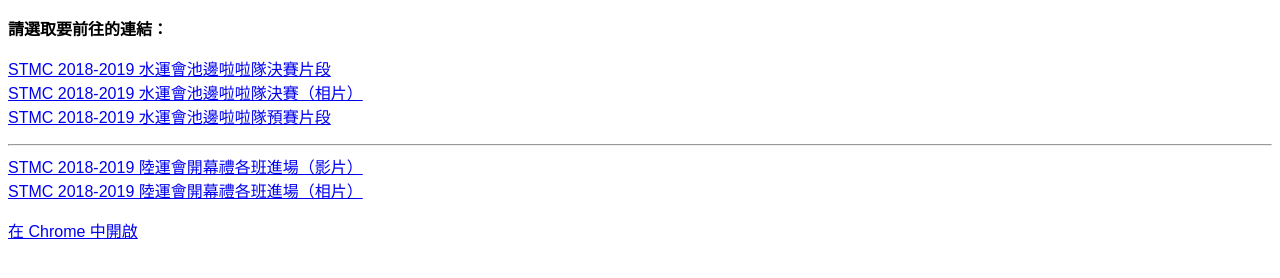
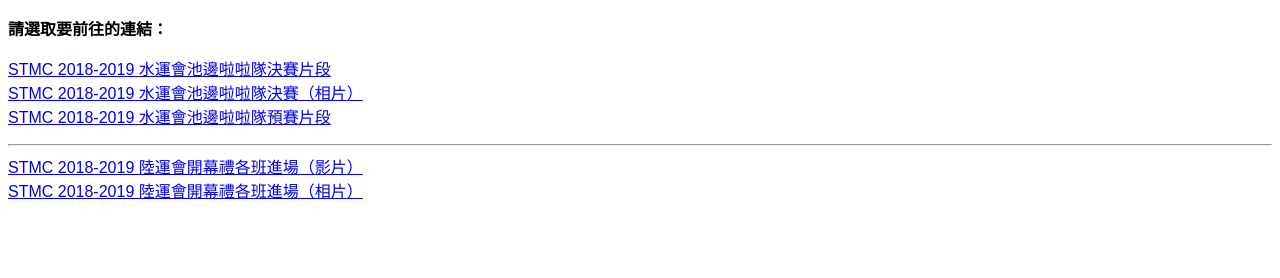
Before and after one commit to lee011/lee011.github.io, a plain HTML site: page igLinkSelect/index.html in a window 1280 px wide. Drawn offline with Linux system fonts and the light colour scheme.

Commit message:
Update page

```diff
--- a/igLinkSelect/index.html
+++ b/igLinkSelect/index.html
@@ -15,7 +15,7 @@
         <img src="open.png" style="margin-right: 4px;" />
         <div>
             您正在使用 Instagram 內置瀏覽器。按下下方連結時或未能自動跳轉至相應的應用程式。<br />
-            按右上方三點按鈕，然後按 [在 Chrome 中開啟] 以便在 Chrome 中開啟此連結選擇器。
+            按<a href="googlechrome://navigate?url=https://lee011.github.io/igLinkSelect/">在 Chrome 中開啟</a>以便在 Chrome 中開啟此連結選擇器。
         </div>
     </div>
     <p><b>請選取要前往的連結：</b></p>
@@ -26,7 +26,7 @@
         <a href="https://youtu.be/lGDbKmbfCk8" target="_blank">STMC 2018-2019 陸運會開幕禮各班進場（影片）</a><br />
         <a href="https://photos.app.goo.gl/hdkvf4nYc4pK7L9o7" target="_blank">STMC 2018-2019 陸運會開幕禮各班進場（相片）</a>
     </p>
-    <a href="googlechrome://navigate?url=https://lee011.github.io/igLinkSelect/">在 Chrome 中開啟</a>
+
     <script>
         if (navigator.userAgent.indexOf("Instagram") == -1) {
             document.getElementById("openInBrowser").style.display = "none";
```
